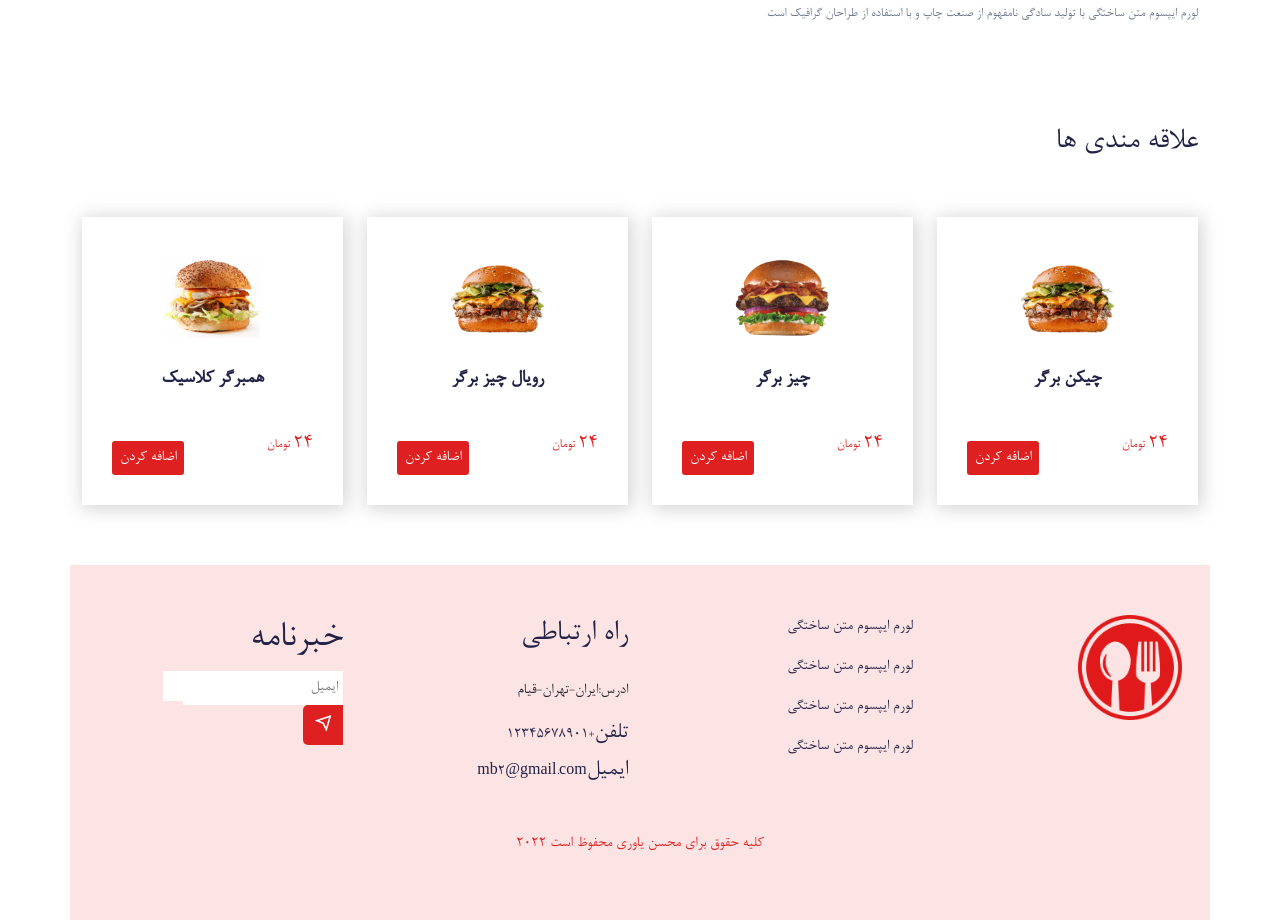
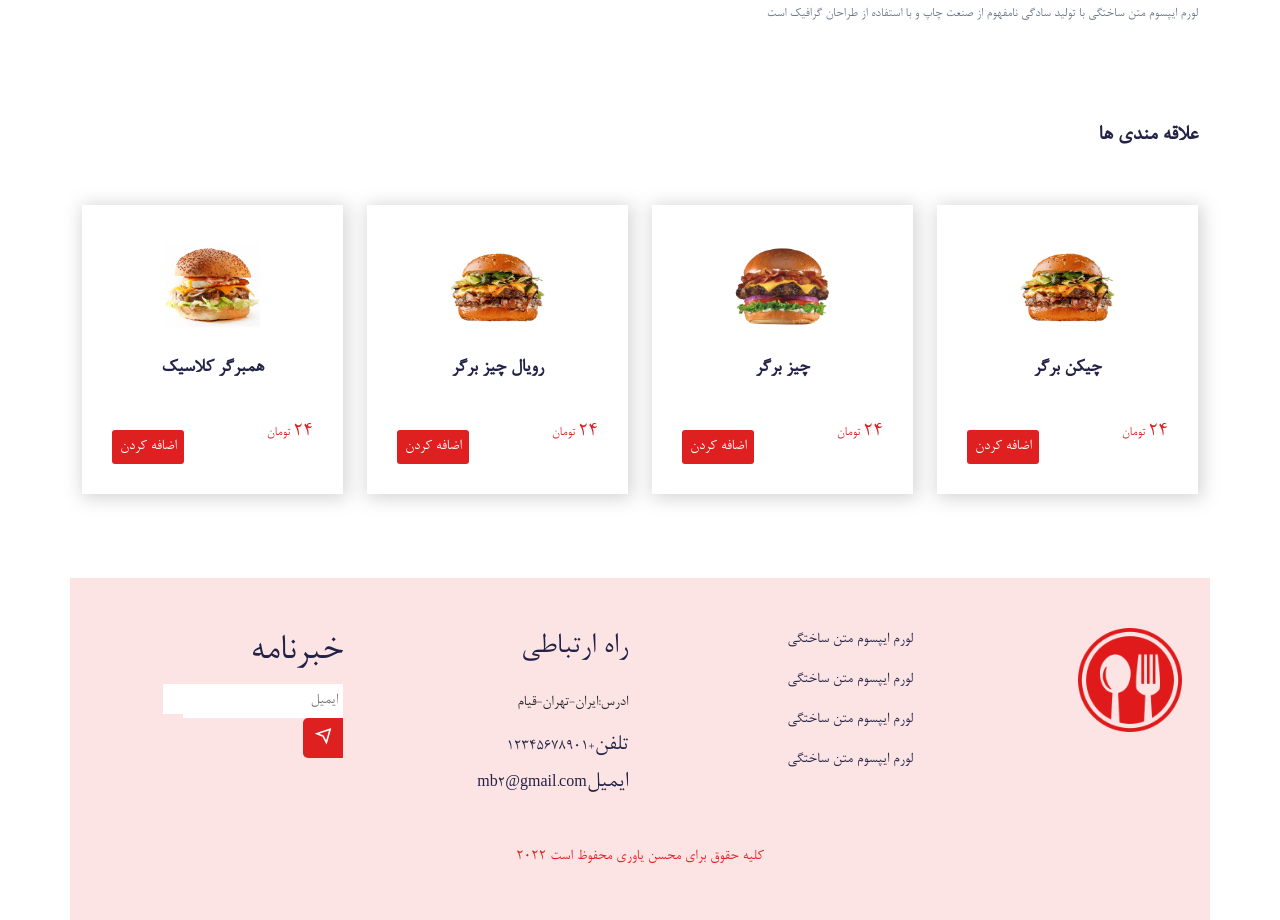
Before and after one commit to Mohsen-Yavari/delevery-foods-redux-2022, a React (Create React App) app: page /foods/01 in a window 1280 px wide. Shown: the part 820-1740 px from the top of the page. Built offline with nearby package versions, Linux system fonts and the light colour scheme.

Commit message:
handel add to cart

```diff
--- a/src/pages/foodDetails/FoodDetails.js
+++ b/src/pages/foodDetails/FoodDetails.js
@@ -8,18 +8,45 @@ import Helmet from "../../components/helmet/Helmet";
 import CommonSection from "../../components/Ui/common-section/CommonSection";
 
 import ProductCart from "../../components/Ui/product-cart/ProductCart";
+
+//redux
+import {useDispatch} from "react-redux";
+import {cartActions} from "../../store/shopping-cart/cartSlice";
+
+
 const FoodDetails = () => {
 
 const {id} = useParams();
 const [tab,setTab] = useState('desc');
+const dispatch = useDispatch();
 
 const product = products.find((product) => product.id === id);
 const [previImg,setPreviImg] =useState(product.image01);
 const { title, price, category, desc, image01 } = product;
 
+
+
+
 const relatedProduct = products.filter((item) => category === item.category);
 
+const addItem = () => {
+    dispatch(
+      cartActions.addItem({
+        id,
+        title,
+        price,
+        image01,
+      })
+    );
+  };
 
+useEffect(() => {
+    setPreviImg(product.image01);
+  }, [product]);
+
+  useEffect(() => {
+    window.scrollTo(0, 0);
+  }, [product]);
     return (
         <Helmet title="جزییات محصول ">
             <CommonSection title={title}/>
@@ -61,7 +88,7 @@ const relatedProduct = products.filter((item) => category === item.category);
                                     {price}<span>تومان</span></span>
                                 <p>گروه: ؤ<span>{category}</span></p>
 
-                                <button className="addToCart__btn">اضافه کردن</button>
+                                <button onClick={addItem} className="addToCart__btn">اضافه کردن</button>
                             </div>
 
                         </div>
@@ -120,12 +147,12 @@ const relatedProduct = products.filter((item) => category === item.category);
                         </div>
 
                         <div className="col-lg-12 mb-5 mt-5">
-                            <h2>علاقه مندی ها</h2>
+                            <h2 className="related__Product-title">علاقه مندی ها</h2>
                         </div>
 
                         {
                             relatedProduct.map(item =>(
-                                <div className="col-sm-6 col-md-4 col-lg-3">
+                                <div className="col-sm-6 col-md-4 col-lg-3 mb-4" key={item.id}>
                                     <ProductCart item={item} />
                                 </div>
                             ))
--- a/src/pages/foodDetails/foodDetails.scss
+++ b/src/pages/foodDetails/foodDetails.scss
@@ -105,3 +105,8 @@
     }
   }
 }
+
+.related__Product-title{
+    font-size: 1.4rem;
+    font-weight: bold;
+}
```
